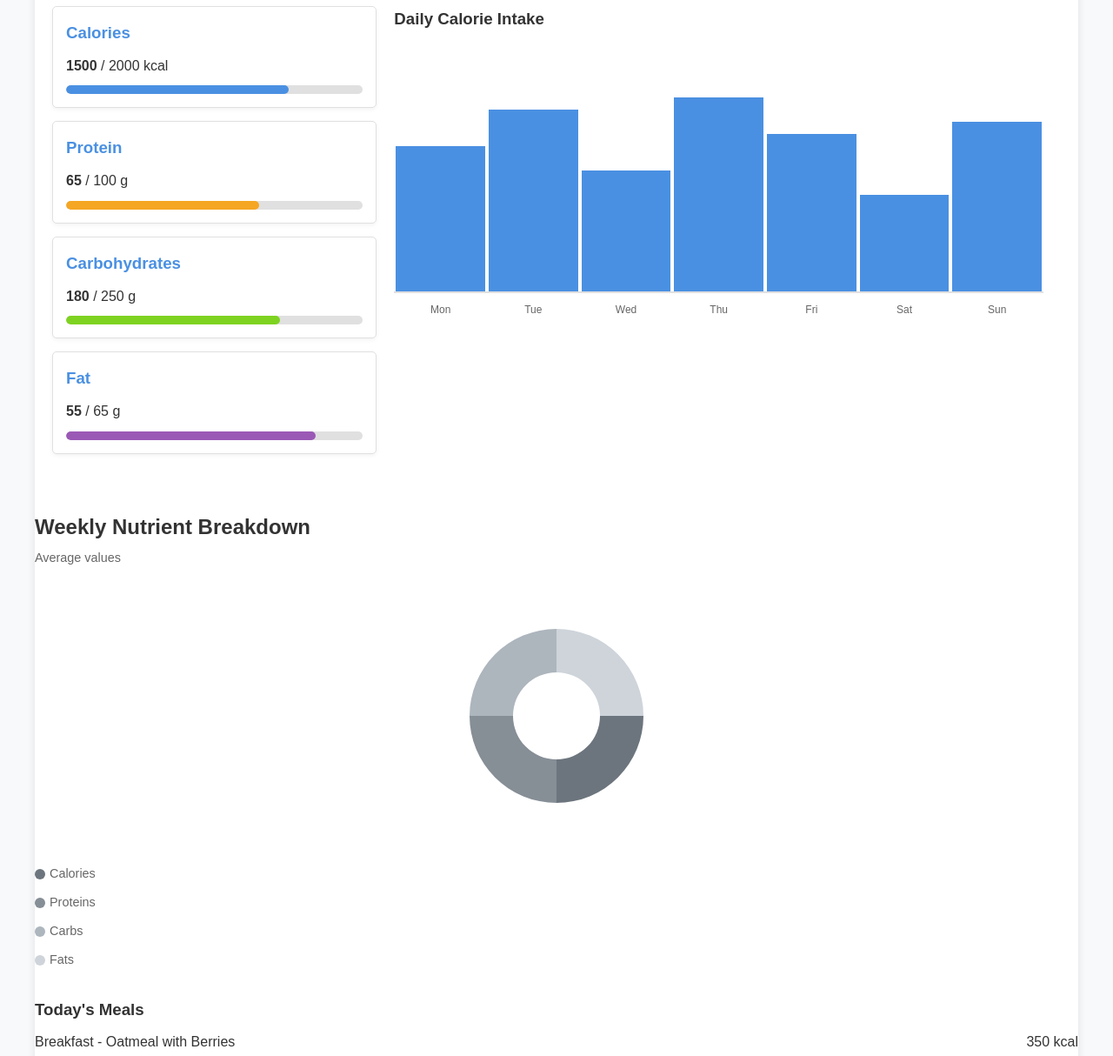
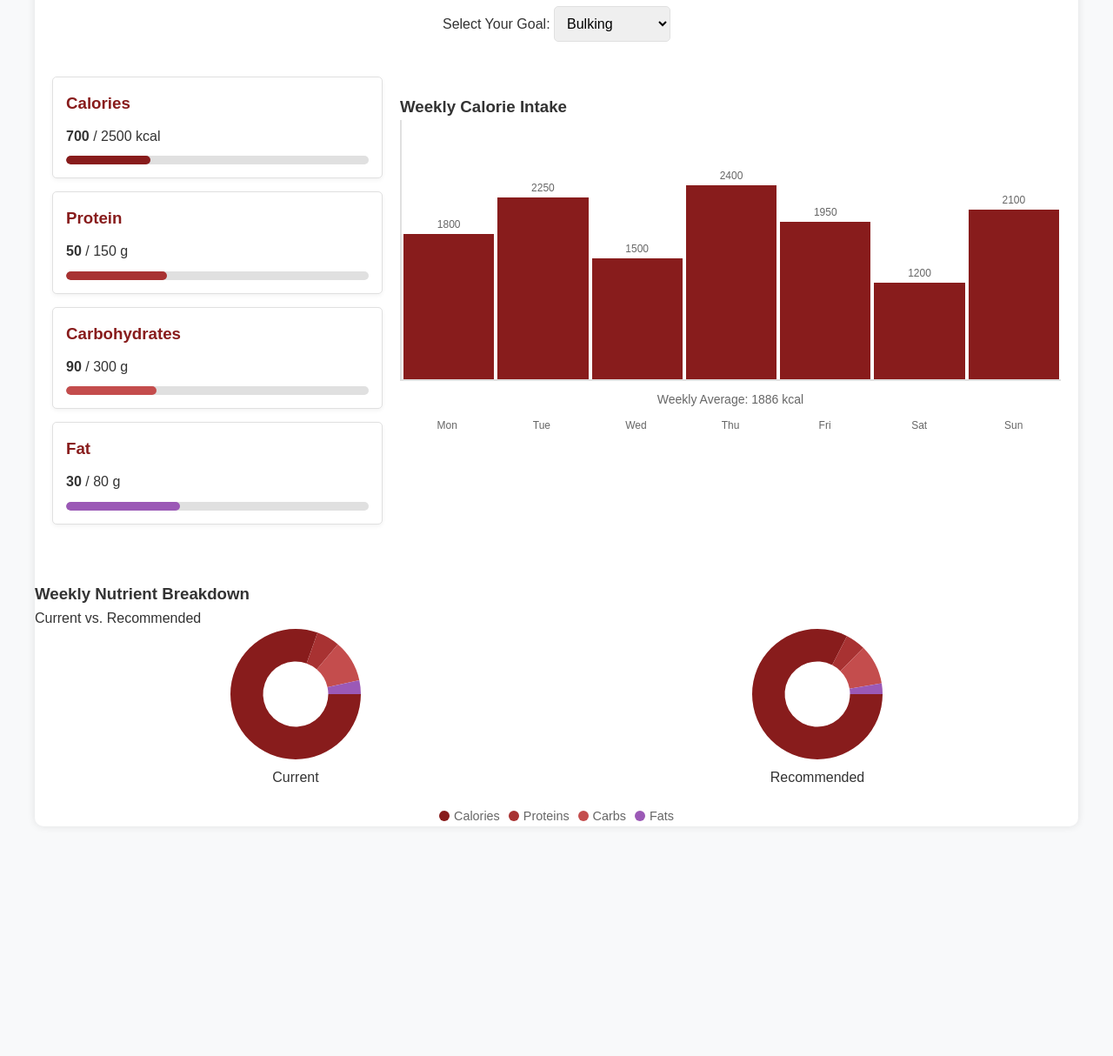
Before and after one commit to MominHumayon/326FinalProject, a plain HTML site: page frontend/index.html in a window 1280 px wide. Shown: the part 160-1374 px from the top of the page at 87% size. After the commit the page ends 1130 px from the top, so only its background shows below. Drawn offline with Linux system fonts and the light colour scheme.

Commit message:
Updated calorie bar graph and weekly nutrient breakdown

```diff
--- a/frontend/css/style.css
+++ b/frontend/css/style.css
@@ -1,4 +1,11 @@
-/* Base styles */
+:root {
+    --primary-color: #881c1c; /* UMass Amherst Maroon */
+    --secondary-color: #a83232; /* Lighter shade of maroon */
+    --background-color: #f8f9fa;
+    --text-color: #333;
+    --border-color: #e0e0e0;
+}
+
 * {
     margin: 0;
     padding: 0;
@@ -9,22 +16,22 @@
 body {
     display: flex;
     min-height: 100vh;
-    background-color: #f4f4f9;
-    color: #333;
+    background-color: var(--background-color);
+    color: var(--text-color);
 }
 
 /* Sidebar styles */
 .sidebar {
     width: 240px;
     background-color: #ffffff;
-    border-right: 1px solid #ddd;
+    border-right: 1px solid var(--border-color);
     padding: 1.5rem;
 }
 
 .logo {
     font-size: 1.5rem;
     font-weight: bold;
-    color: #333;
+    color: var(--primary-color);
     display: flex;
     align-items: center;
     margin-bottom: 2rem;
@@ -48,12 +55,12 @@ body {
 
 .nav-item:hover {
     background-color: #f0f0f5;
-    color: #000;
+    color: var(--primary-color);
 }
 
 .nav-item.active {
-    background-color: #ddd;
-    color: #000;
+    background-color: var(--border-color);
+    color: var(--primary-color);
 }
 
 /* Main content styles */
@@ -70,6 +77,7 @@ body {
 
 .header h1 {
     font-size: 1.75rem;
+    color: var(--primary-color);
 }
 
 /* Goals grid */
@@ -84,12 +92,12 @@ body {
     background: #f9f9f9;
     border-radius: 10px;
     padding: 1.5rem;
-    box-shadow: 0 2px 4px rgba(0,0,0,0.1);
+    box-shadow: 0 2px 4px rgba(0, 0, 0, 0.1);
 }
 
 .goal-title {
     font-size: 1rem;
-    color: #888;
+    color: var(--secondary-color);
     margin-bottom: 0.5rem;
 }
 
@@ -97,6 +105,7 @@ body {
     font-size: 2rem;
     font-weight: bold;
     margin-bottom: 1rem;
+    color: var(--primary-color);
 }
 
 .goal-progress {
@@ -109,7 +118,7 @@ body {
 
 .progress-bar {
     height: 100%;
-    background: #4CAF50;
+    background: var(--primary-color);
     border-radius: 4px;
 }
 
@@ -124,12 +133,13 @@ body {
     background: #f9f9f9;
     border-radius: 10px;
     padding: 1.5rem;
-    box-shadow: 0 2px 4px rgba(0,0,0,0.1);
+    box-shadow: 0 2px 4px rgba(0, 0, 0, 0.1);
 }
 
 .chart-title {
     font-size: 1.25rem;
     margin-bottom: 1rem;
+    color: var(--primary-color);
 }
 
 canvas {
@@ -158,6 +168,7 @@ canvas {
     border-radius: 50%;
 }
 
+/* Weekly Nutrient Breakdown */
 .weekly-nutrient-breakdown {
     margin-top: 30px;
     text-align: left;
@@ -166,6 +177,7 @@ canvas {
 .weekly-nutrient-breakdown h3 {
     font-size: 1.5rem;
     margin-bottom: 5px;
+    color: var(--primary-color);
 }
 
 .weekly-nutrient-breakdown p {
@@ -202,7 +214,7 @@ canvas {
     border-radius: 50%;
 }
 
-.calories-color { background-color: #6C757D; }
-.proteins-color { background-color: #868E96; }
-.carbs-color { background-color: #ADB5BD; }
-.fats-color { background-color: #CED4DA; }
+.calories-color { background-color: #881c1c; } /* Maroon */
+.proteins-color { background-color: #a83232; } /* Lighter maroon */
+.carbs-color { background-color: #c44d4d; } /* Soft maroon */
+.fats-color { background-color: #d77373; } /* Light maroon */
--- a/frontend/index.html
+++ b/frontend/index.html
@@ -5,10 +5,11 @@
     <meta name="viewport" content="width=device-width, initial-scale=1.0">
     <title>UMass Dieting Companion</title>
     <style>
+        /* Base styles */
         :root {
-            --primary-color: #4a90e2;
-            --secondary-color: #f5a623;
-            --tertiary-color: #7ed321;
+            --primary-color: #881c1c; /* UMass Amherst Maroon */
+            --secondary-color: #a83232;
+            --tertiary-color: #c44d4d;
             --background-color: #f8f9fa;
             --text-color: #333;
             --border-color: #e0e0e0;
@@ -46,6 +47,18 @@
 
         h1 {
             margin-bottom: 10px;
+        }
+
+        .goal-selection {
+            text-align: center;
+            margin: 20px 0;
+        }
+
+        select {
+            padding: 10px;
+            border-radius: 5px;
+            border: 1px solid var(--border-color);
+            font-size: 1rem;
         }
 
         .dashboard {
@@ -95,7 +108,8 @@
         .calorie-graph {
             flex: 2;
             min-width: 500px;
-            margin-right: 20px;
+            margin-top: 20px;
+            position: relative;
         }
 
         .graph {
@@ -103,7 +117,9 @@
             align-items: flex-end;
             height: 300px;
             border-bottom: 2px solid var(--border-color);
+            border-left: 2px solid var(--border-color);
             padding-top: 20px;
+            position: relative;
         }
 
         .bar {
@@ -111,10 +127,27 @@
             margin: 0 2px;
             background-color: var(--primary-color);
             transition: height 0.3s ease;
+            position: relative;
         }
 
         .bar:hover {
             opacity: 0.8;
+        }
+
+        .bar-label {
+            position: absolute;
+            top: -20px;
+            left: 50%;
+            transform: translateX(-50%);
+            font-size: 12px;
+            color: #666;
+        }
+
+        .average-label {
+            text-align: center;
+            margin-top: 10px;
+            font-size: 14px;
+            color: #666;
         }
 
         .x-axis {
@@ -130,51 +163,26 @@
             color: #666;
         }
 
-        .meal-list {
-            margin-top: 30px;
-        }
-
-        .meal-item {
-            display: flex;
-            justify-content: space-between;
-            align-items: center;
-            padding: 10px 0;
-            border-bottom: 1px solid var(--border-color);
-        }
-
-        .meal-item:last-child {
-            border-bottom: none;
-        }
-
         .weekly-nutrient-breakdown {
             margin-top: 30px;
             text-align: left;
         }
 
-        .weekly-nutrient-breakdown h3 {
-            font-size: 1.5rem;
-            margin-bottom: 5px;
-        }
-
-        .weekly-nutrient-breakdown p {
-            font-size: 0.9rem;
-            color: #666;
-            margin-bottom: 20px;
-        }
-
         .donut-chart-container {
             display: flex;
-            justify-content: center;
+            justify-content: space-around;
             align-items: center;
             margin-bottom: 20px;
         }
 
         .nutrient-chart-key {
             display: flex;
-            flex-direction: column;
+            flex-wrap: wrap;
             gap: 10px;
             font-size: 0.9rem;
             color: #666;
+            margin-top: 10px;
+            justify-content: center;
         }
 
         .nutrient-chart-key div {
@@ -190,21 +198,10 @@
             border-radius: 50%;
         }
 
-        .calories-color { background-color: #6C757D; }
-        .proteins-color { background-color: #868E96; }
-        .carbs-color { background-color: #ADB5BD; }
-        .fats-color { background-color: #CED4DA; }
-
-        @media (max-width: 768px) {
-            .dashboard {
-                flex-direction: column;
-            }
-
-            .nutrient-summary, .calorie-graph {
-                min-width: 100%;
-                margin-right: 0;
-            }
-        }
+        .calories-color { background-color: #881c1c; }
+        .proteins-color { background-color: #a83232; }
+        .carbs-color { background-color: #c44d4d; }
+        .fats-color { background-color: #9b59b6; }
     </style>
 </head>
 <body>
@@ -213,48 +210,62 @@
             <h1>UMass Dieting Companion</h1>
             <p>Calorie and Nutrient Intake Tracking</p>
         </header>
+
+        <!-- Goal Selection -->
+        <div class="goal-selection">
+            <label for="goal">Select Your Goal: </label>
+            <select id="goal">
+                <option value="bulking">Bulking</option>
+                <option value="cutting">Cutting</option>
+                <option value="maintenance">Maintenance</option>
+            </select>
+        </div>
+
         <div class="dashboard">
             <div class="nutrient-summary">
                 <div class="nutrient-card calories">
                     <h3>Calories</h3>
-                    <p><strong>1500</strong> / 2000 kcal</p>
+                    <p><strong id="calorie-amount">700</strong> / <span id="calorie-goal">1800</span> kcal</p>
                     <div class="progress-bar">
-                        <div class="progress" style="width: 75%;"></div>
+                        <div class="progress" id="calorie-progress" style="width: 39%;"></div>
                     </div>
                 </div>
                 <div class="nutrient-card protein">
                     <h3>Protein</h3>
-                    <p><strong>65</strong> / 100 g</p>
+                    <p><strong id="protein-amount">50</strong> / <span id="protein-goal">100</span> g</p>
                     <div class="progress-bar">
-                        <div class="progress" style="width: 65%;"></div>
+                        <div class="progress" id="protein-progress" style="width: 50%;"></div>
                     </div>
                 </div>
                 <div class="nutrient-card carbs">
                     <h3>Carbohydrates</h3>
-                    <p><strong>180</strong> / 250 g</p>
+                    <p><strong id="carb-amount">90</strong> / <span id="carb-goal">250</span> g</p>
                     <div class="progress-bar">
-                        <div class="progress" style="width: 72%;"></div>
+                        <div class="progress" id="carb-progress" style="width: 36%;"></div>
                     </div>
                 </div>
                 <div class="nutrient-card fat">
                     <h3>Fat</h3>
-                    <p><strong>55</strong> / 65 g</p>
+                    <p><strong id="fat-amount">30</strong> / <span id="fat-goal">65</span> g</p>
                     <div class="progress-bar">
-                        <div class="progress" style="width: 84%;"></div>
+                        <div class="progress" id="fat-progress" style="width: 46%;"></div>
                     </div>
                 </div>
             </div>
+
             <div class="calorie-graph">
-                <h3>Daily Calorie Intake</h3>
+                <h3>Weekly Calorie Intake</h3>
                 <div class="graph">
-                    <div class="bar" style="height: 60%;" title="Monday: 1800 kcal"></div>
-                    <div class="bar" style="height: 75%;" title="Tuesday: 2250 kcal"></div>
-                    <div class="bar" style="height: 50%;" title="Wednesday: 1500 kcal"></div>
-                    <div class="bar" style="height: 80%;" title="Thursday: 2400 kcal"></div>
-                    <div class="bar" style="height: 65%;" title="Friday: 1950 kcal"></div>
-                    <div class="bar" style="height: 40%;" title="Saturday: 1200 kcal"></div>
-                    <div class="bar" style="height: 70%;" title="Sunday: 2100 kcal"></div>
+                    <div class="bar" style="height: 60%;" title="Monday: 1800 kcal"><span class="bar-label">1800</span></div>
+                    <div class="bar" style="height: 75%;" title="Tuesday: 2250 kcal"><span class="bar-label">2250</span></div>
+                    <div class="bar" style="height: 50%;" title="Wednesday: 1500 kcal"><span class="bar-label">1500</span></div>
+                    <div class="bar" style="height: 80%;" title="Thursday: 2400 kcal"><span class="bar-label">2400</span></div>
+                    <div class="bar" style="height: 65%;" title="Friday: 1950 kcal"><span class="bar-label">1950</span></div>
+                    <div class="bar" style="height: 40%;" title="Saturday: 1200 kcal"><span class="bar-label">1200</span></div>
+                    <div class="bar" style="height: 70%;" title="Sunday: 2100 kcal"><span class="bar-label">2100</span></div>
+                    <div class="average-line" style="top: 67%;"></div>
                 </div>
+                <div class="average-label">Weekly Average: 1886 kcal</div>
                 <div class="x-axis">
                     <span>Mon</span>
                     <span>Tue</span>
@@ -267,12 +278,19 @@
             </div>
         </div>
 
-        <!-- Weekly Nutrient Breakdown Donut Chart -->
+        <!-- Weekly Nutrient Breakdown -->
         <div class="weekly-nutrient-breakdown">
             <h3>Weekly Nutrient Breakdown</h3>
-            <p>Average values</p>
+            <p>Current vs. Recommended</p>
             <div class="donut-chart-container">
-                <canvas id="nutrientDonutChart" width="300" height="300"></canvas>
+                <div>
+                    <canvas id="currentNutrientDonutChart" width="150" height="150"></canvas>
+                    <p style="text-align: center;">Current</p>
+                </div>
+                <div>
+                    <canvas id="recommendedNutrientDonutChart" width="150" height="150"></canvas>
+                    <p style="text-align: center;">Recommended</p>
+                </div>
             </div>
             <div class="nutrient-chart-key">
                 <div><span class="key-color calories-color"></span>Calories</div>
@@ -281,52 +299,46 @@
                 <div><span class="key-color fats-color"></span>Fats</div>
             </div>
         </div>
-
-        <div class="meal-list">
-            <h3>Today's Meals</h3>
-            <div class="meal-item">
-                <span>Breakfast - Oatmeal with Berries</span>
-                <span>350 kcal</span>
-            </div>
-            <div class="meal-item">
-                <span>Lunch - Grilled Chicken Salad</span>
-                <span>450 kcal</span>
-            </div>
-            <div class="meal-item">
-                <span>Snack - Apple with Peanut Butter</span>
-                <span>200 kcal</span>
-            </div>
-            <div class="meal-item">
-                <span>Dinner - Salmon with Roasted Vegetables</span>
-                <span>500 kcal</span>
-            </div>
-        </div>
     </div>
 
     <script>
-        // Data for the donut chart
-        const nutrientData = [25, 25, 25, 25]; // Example percentages for Calories, Proteins, Carbs, Fats
-        const nutrientColors = ['#6C757D', '#868E96', '#ADB5BD', '#CED4DA'];
+        // Initial data and colors
+        const goals = {
+            bulking: { calories: 2500, protein: 150, carbs: 300, fat: 80 },
+            cutting: { calories: 1800, protein: 180, carbs: 150, fat: 50 },
+            maintenance: { calories: 2000, protein: 130, carbs: 250, fat: 70 }
+        };
+
+        const currentIntake = { calories: 700, protein: 50, carbs: 90, fat: 30 }; // Example current intake
+        const nutrientColors = ['#881c1c', '#a83232', '#c44d4d', '#9b59b6'];
+
+        // Function to calculate percentage distribution of nutrients
+        function calculatePercentages({ calories, protein, carbs, fat }) {
+            const total = calories + protein + carbs + fat;
+            return [
+                (calories / total) * 100,
+                (protein / total) * 100,
+                (carbs / total) * 100,
+                (fat / total) * 100
+            ];
+        }
 
         // Function to draw the donut chart
-        function drawDonutChart() {
-            const canvas = document.getElementById('nutrientDonutChart');
+        function drawDonutChart(canvasId, data, colors) {
+            const canvas = document.getElementById(canvasId);
             const ctx = canvas.getContext('2d');
 
-            if (!ctx) {
-                console.error("Failed to get canvas context for donut chart");
-                return;
-            }
+            if (!ctx) return;
 
             const centerX = canvas.width / 2;
             const centerY = canvas.height / 2;
-            const radius = 100;
-            const innerRadius = 50; // Creates the donut effect
+            const radius = Math.min(canvas.width, canvas.height) / 2;
+            const innerRadius = radius * 0.5;
             let startAngle = 0;
 
-            nutrientData.forEach((percentage, index) => {
+            data.forEach((percentage, index) => {
                 const sliceAngle = (percentage / 100) * 2 * Math.PI;
-                ctx.fillStyle = nutrientColors[index];
+                ctx.fillStyle = colors[index];
                 ctx.beginPath();
                 ctx.arc(centerX, centerY, radius, startAngle, startAngle + sliceAngle);
                 ctx.arc(centerX, centerY, innerRadius, startAngle + sliceAngle, startAngle, true);
@@ -334,12 +346,43 @@
                 ctx.fill();
                 startAngle += sliceAngle;
             });
-
-            console.log("Donut chart drawn successfully");
         }
 
-        // Call the function to draw the donut chart
-        drawDonutChart();
+        // Function to update nutrient amounts and draw the charts
+        function updateGoals() {
+            const goal = document.getElementById('goal').value;
+            const goalData = goals[goal];
+
+            document.getElementById('calorie-goal').textContent = goalData.calories;
+            document.getElementById('protein-goal').textContent = goalData.protein;
+            document.getElementById('carb-goal').textContent = goalData.carbs;
+            document.getElementById('fat-goal').textContent = goalData.fat;
+
+            updateProgressBars(goalData);
+
+            // Draw current and recommended donut charts
+            const currentPercentages = calculatePercentages(currentIntake);
+            const recommendedPercentages = calculatePercentages(goalData);
+
+            drawDonutChart('currentNutrientDonutChart', currentPercentages, nutrientColors);
+            drawDonutChart('recommendedNutrientDonutChart', recommendedPercentages, nutrientColors);
+        }
+
+        function updateProgressBars(goalData) {
+            document.getElementById('calorie-amount').textContent = currentIntake.calories;
+            document.getElementById('protein-amount').textContent = currentIntake.protein;
+            document.getElementById('carb-amount').textContent = currentIntake.carbs;
+            document.getElementById('fat-amount').textContent = currentIntake.fat;
+
+            document.getElementById('calorie-progress').style.width = (currentIntake.calories / goalData.calories * 100) + '%';
+            document.getElementById('protein-progress').style.width = (currentIntake.protein / goalData.protein * 100) + '%';
+            document.getElementById('carb-progress').style.width = (currentIntake.carbs / goalData.carbs * 100) + '%';
+            document.getElementById('fat-progress').style.width = (currentIntake.fat / goalData.fat * 100) + '%';
+        }
+
+        // Initial setup
+        updateGoals();
+        document.getElementById('goal').addEventListener('change', updateGoals);
     </script>
 </body>
 </html>
```
